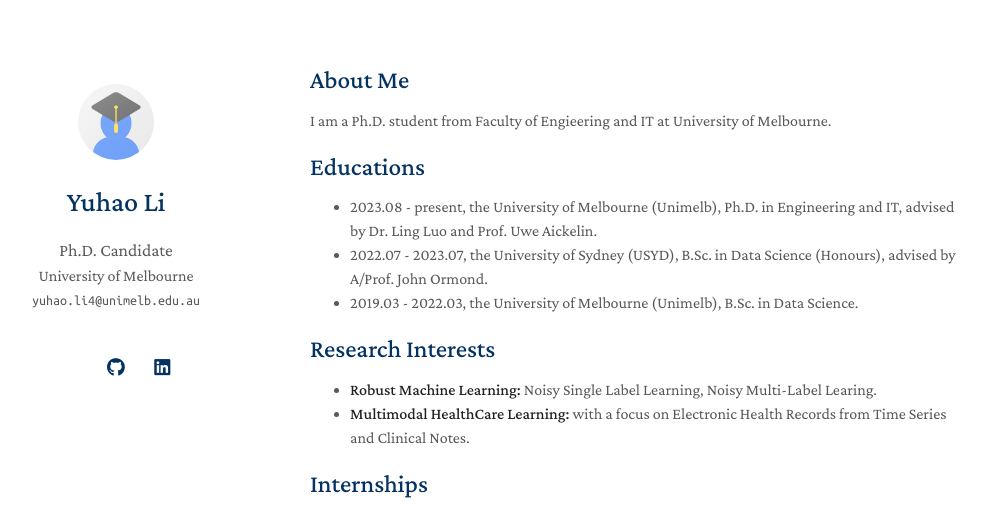
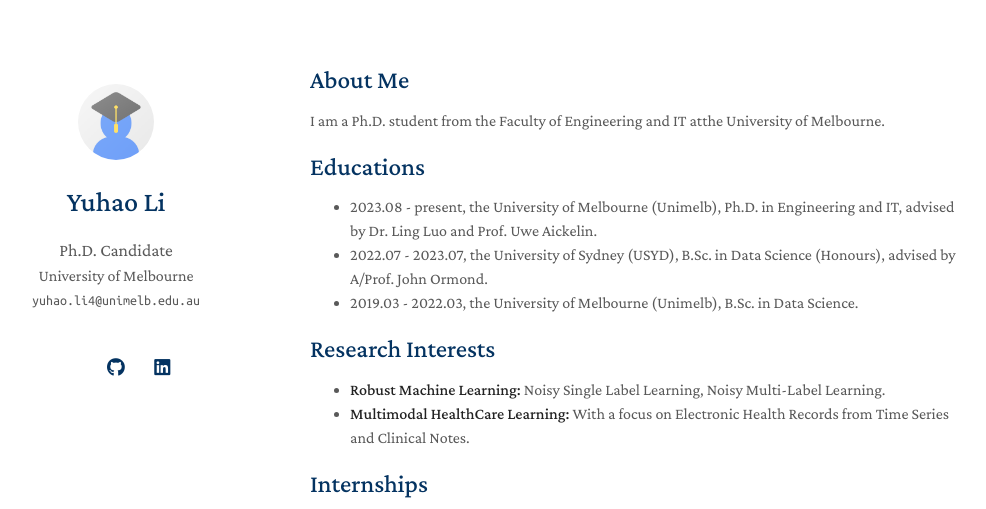
Before and after one commit to yuhao-3/yuhao-3.github.io, a Jekyll site: the page built from index.md, in a window 1280 px wide and 1232 px high. Shown: the top 509 px of the window, without its empty margins (160-1146 px from the left). Built offline with Jekyll 4.4.1, drawn with Linux system fonts in a browser that asks for light colours; a style sheet for code colours, icons or effects is not loaded; our own code applies the rules of GitHub Pages for plain Markdown files.

Commit message:
Update index.md

```diff
--- a/index.md
+++ b/index.md
@@ -4,7 +4,7 @@ layout: homepage
 
 ## About Me
 
-I am a Ph.D. student from Faculty of Engieering and IT at University of Melbourne.
+I am a Ph.D. student from the Faculty of Engineering and IT atthe  University of Melbourne.
 
 ## Educations
 - 2023.08 - present, the University of Melbourne (Unimelb), Ph.D. in Engineering and IT, advised by Dr. Ling Luo and Prof. Uwe Aickelin.
@@ -14,8 +14,8 @@ I am a Ph.D. student from Faculty of Engieering and IT at University of Melbourn
 
 ## Research Interests
 
-- **Robust Machine Learning:** Noisy Single Label Learning, Noisy Multi-Label Learing.
-- **Multimodal HealthCare Learning:** with a focus on Electronic Health Records from Time Series and Clinical Notes.
+- **Robust Machine Learning:** Noisy Single Label Learning, Noisy Multi-Label Learning.
+- **Multimodal HealthCare Learning:** With a focus on Electronic Health Records from Time Series and Clinical Notes.
 
 
 ## Internships
```
